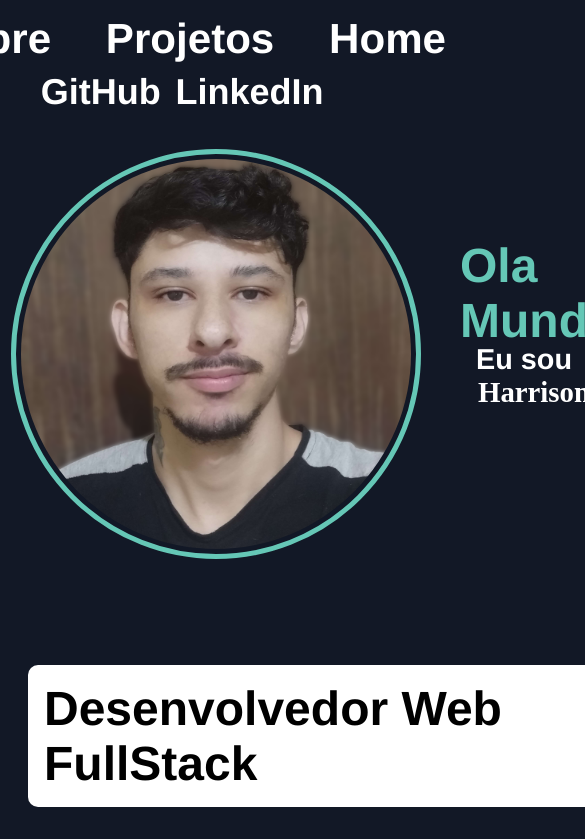
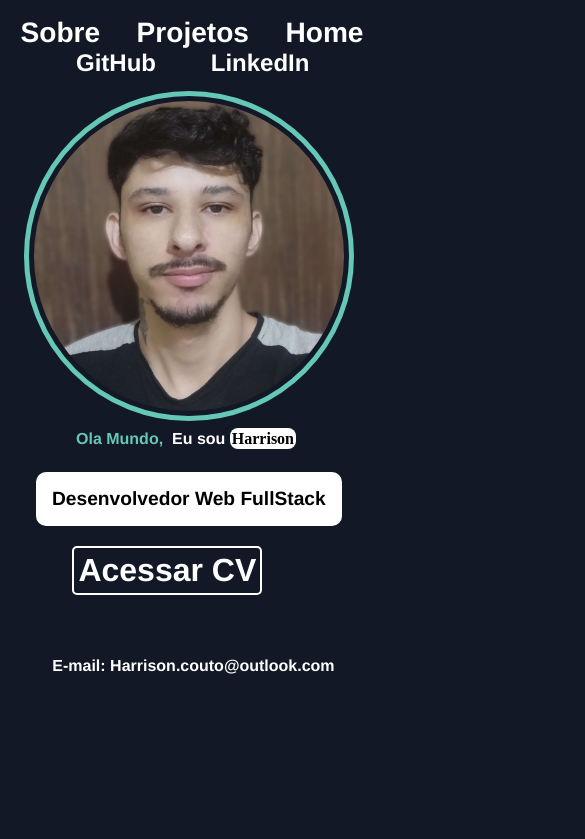
Before and after one commit to HarrisonSilva/portfolio, a Next.js app: page / in a window 390 px wide. Shown: the top 839 px of the page, 585 px wide, since content can reach past the window. Built offline with nearby package versions, Linux system fonts and the light colour scheme.

Commit message:
implementando header e footer

```diff
--- a/src/app/layout.js
+++ b/src/app/layout.js
@@ -1,6 +1,7 @@
 import { Inter } from 'next/font/google'
 import './globals.css'
 import Navbar from '@/components/Navbar'
+import Footer from '@/components/Footer'
 
 const inter = Inter({ subsets: ['latin'] })
 
@@ -13,9 +14,11 @@ export default function RootLayout({ children }) {
   return (
     <html lang="en">
       <title>Harrison Couto</title>
+      <meta name="viewport" content="width=device-width, initial-scale=1.0" />
       <body style={{ backgroundColor: '#121826' }} suppressHydrationWarning={true} className={inter.className}>
         <Navbar />
         {children}
+        <Footer />
         </body>
     </html>
   )
--- /dev/null
+++ b/src/components/Footer.jsx
@@ -0,0 +1,12 @@
+import React from 'react'
+import styles from '../styles/footer/name.module.css'
+
+export default function Footer() {
+  return (
+    <footer className={styles.footer}>
+        <p>
+            Desenvolvido por <span>Harrison</span> &copy; 2023
+        </p>
+    </footer>
+  )
+}
--- a/src/styles/about/about.module.css
+++ b/src/styles/about/about.module.css
@@ -13,7 +13,7 @@
     width: fit-content;
     text-align: center;
     color: #fff;
-    margin-top: 80px;
+    margin-top: 7.5rem;
     font-size: 50px;
     padding: 5px;
     margin-left: 510px;
@@ -22,14 +22,13 @@
 
 @media (max-width: 775px) {
     .title {
-        font-size: 5.5rem;
-        margin-left: 9rem;
-        margin-top: 8rem;
+        font-size: 3rem;
+        margin-left: 3.7rem;
+        margin-top: 3rem;
     }
 
     .paragraph {
-        font-size: 1.3rem;
-        margin-left: -1rem;
+        font-size: 0.7rem;
         margin-top: 5rem;
     }
 }
--- a/src/styles/footer/name.module.css
+++ b/src/styles/footer/name.module.css
@@ -1,18 +1,16 @@
-.name {
-    color: #ffffff;
-    font-size: small;
+.footer {
+    display: flex;
+    justify-content: center;
+    align-items: center;
+    height: 30px;
+    background-color: #101519;
+    color: #fff;
+    margin-bottom: 0px;
+    font-size: large;
+    margin-top: 4.2rem;
 }
-
-.title {
-    color: #ffffff;
-    /* line-height: -5px; */
-    margin-top: 535px;
-    font-size: small;
-    padding: 5px;
+@media (max-width: 775px) {
+            .footer {
+                display: none;
+            }
 }
-
-.container {
-    text-align: center;
-    background-color: #343434;
-    height: 27px;
-}
--- a/src/styles/navbar/titles.module.css
+++ b/src/styles/navbar/titles.module.css
@@ -3,7 +3,10 @@
     /* margin-left: 50px; */
     justify-content: center;
     font-size: large;
-    margin-top: 50px;
+    padding: 17px;
+    background-color: #101519;
+    height: 60px;
+    box-shadow: 0px 2px 5px 0px rgba(0,0,0,0.75);
 }
 
 
@@ -19,13 +22,15 @@
 @media (max-width: 775px) {
     .container {
         font-size: 2.25rem;
-        margin-left: 22rem;
+        height: 3rem;
+        background: none;
+        box-shadow: none;
     }
 
     .network a {
-        margin-top: 4rem;
-        font-size: 2.25rem;
-        margin-left: -35rem;
+        gap: 5rem;
+        font-size: 1.5rem;
+        margin-left: -26.5rem;
     }
 
     .network {
@@ -34,8 +39,9 @@
     }
 
     .title {
-        margin-top: -2.1875rem;
-        margin-left: -1.25rem;
+
+        margin-left: 20rem;
+        font-size: 1.5rem;
     }
 }
 
@@ -48,10 +54,11 @@
 }
 
 .title a:hover {
-    color: black;
-    background-color: rgb(255, 255, 255);
+    color: #000;
+    background-color: #fff;
     padding: 5px;
     border-radius: 10px;
+    transition: .10s;
 }
 
 .title a:active {
--- a/src/styles/photo/photo.module.css
+++ b/src/styles/photo/photo.module.css
@@ -7,39 +7,45 @@
 }
 @media (max-width: 775px) {
     .photo {
-        margin-left: 0.625rem;
-        width: 25rem;
-        height: 25rem;
-        margin-top: 2.5rem;
-        margin-left: 1rem;
+        width: 20rem;
+        height: 20rem;
+        margin-top: 3rem;
+        margin-left: 1.8rem;
         border-radius: 100%;
     }
     .hello {
-        margin-left: -10rem;
-        font-size: 3rem;
-        margin-top: -20rem;
+        margin-left: -34rem;
+        font-size: 1rem;
+        margin-top: 10rem;
+    }
+    .name {
+        background-color: #fff;
+        color: #000;
+        border-radius: 0.5rem;
+        font-size: 1rem;
     }
     .title {
-        margin-left: -9rem;
-        font-size: 1.8rem;
-        margin-top: -0.3125rem;
+        margin-left: -28rem;
+        font-size: 1rem;
+        margin-top: -1.1rem;
     }
     .container h4 {
-        margin-left: -37rem;
-        margin-top: 16rem;
-        font-size: 3rem;
+        margin-left: -36.5rem;
+        margin-top: 1.5rem;
+        font-size: 1.2rem;
         padding: 1rem;
         width: fit-content;
     }
-    .cv {
-        margin-top: -15rem;
-        margin-left: 3rem;
-        font-size: 5rem;
+
+    .cv h3{
+        margin-top: -7.5rem;
+        margin-left: 2rem;
+        font-size: 2rem;
     }
     .email {
-        margin-top: 1rem;
-        margin-left: -38rem;
-        font-size: 2.2rem;
+        font-size: 1rem;
+        margin-left: -15rem;
+        margin-top: 2rem;
     }
 }
 
@@ -84,6 +90,7 @@
 .cv  {
     text-decoration: none;
     list-style: none;
+    margin-top: -10rem;
 }
 
 .cv h3  {
@@ -112,6 +119,7 @@
 
 .email {
     color: #fff;
+    margin-top: -10rem;
 }
 
 .containerInfo {
--- a/src/styles/projects/project.module.css
+++ b/src/styles/projects/project.module.css
@@ -69,19 +69,18 @@
 
 @media (max-width: 775px) {
     .btnContainer button {
-        width: 8rem;
-        height: 2rem;
-        font-size: 1.5rem;
-        margin: 0.125rem;
+        width: 7rem;
+        height: 1.8rem;
+        font-size: 1rem;
     }
 
     .btnContainer {
-        margin-left: -0.5rem;
+        margin-left: 0.1rem;
         margin-top: 1rem;
     }
 
     .title {
-        margin-left: 15.9rem;
+        margin-left: 3.8rem;
         font-size: 3.9rem;
         margin-top: 3rem;
     }
@@ -92,14 +91,14 @@
     }
 
     .card {
-        width: 46.6rem;
-        height: 58rem;
+        width: 21.8rem;
+        height: 34rem;
         margin-left: 0;
     }
 
     .thumbnail {
-        width: 46rem;
-        height: 46rem;
+        width: 21.2rem;
+        height: 21.2rem;
     }
     .name {
         font-size: 3rem;
--- a/src/styles/projects/projectId.module.css
+++ b/src/styles/projects/projectId.module.css
@@ -56,44 +56,42 @@
         padding: 0.500rem;
         border-radius: 2rem;
         font-size: 4rem;
-        margin-left: -1.6rem;
-        margin-top: -1.25rem;
     }
     .thumbnail {
         display: none;
     }
     .container p {
-        margin-left: -0.4rem;
-        font-size: 1.2rem;
-        margin-top: 15rem;
+        margin-left: 1.8rem;
+        font-size: 0.8rem;
+        margin-top: 10rem;
     }
     .deploy {
+        margin-left: -12.5rem;
         padding: 0.125rem;
-        margin-left: -35rem;
-        font-size: 1.2rem;
-        margin-top: -12.5rem;
+        font-size: 0.5rem;
+        margin-top: -10rem;
         border: 0.3rem solid #41ACF1;
         border-radius: 0.3125rem;
     }
     .deployimg {
-        margin-left: -37rem;
-        margin-top: -0.3125rem;
-        width: 3rem;
-        height: 3rem;
+        margin-top: -0.4rem;
+        width: 2rem;
+        height: 2rem;
+        margin-left: -13rem;
     }
     .gh {
         padding: 0.125rem;
-        margin-left: 1rem;
-        font-size: 1.2rem;
-        margin-top: -7.4rem;
+        margin-left: 5rem;
+        font-size: 0.5rem;
+        margin-top: -4.8rem;
         border: 0.3rem solid #41ACF1;
         border-radius: 0.3125rem;
     }
     .ghimg {
-        margin-left: -15.625rem;
+        margin-left: 5rem;
         margin-top: -0.375rem;
-        width: 3rem;
-        height: 3rem;
+        width: 2rem;
+        height: 2rem;
     }
 }
 
```
